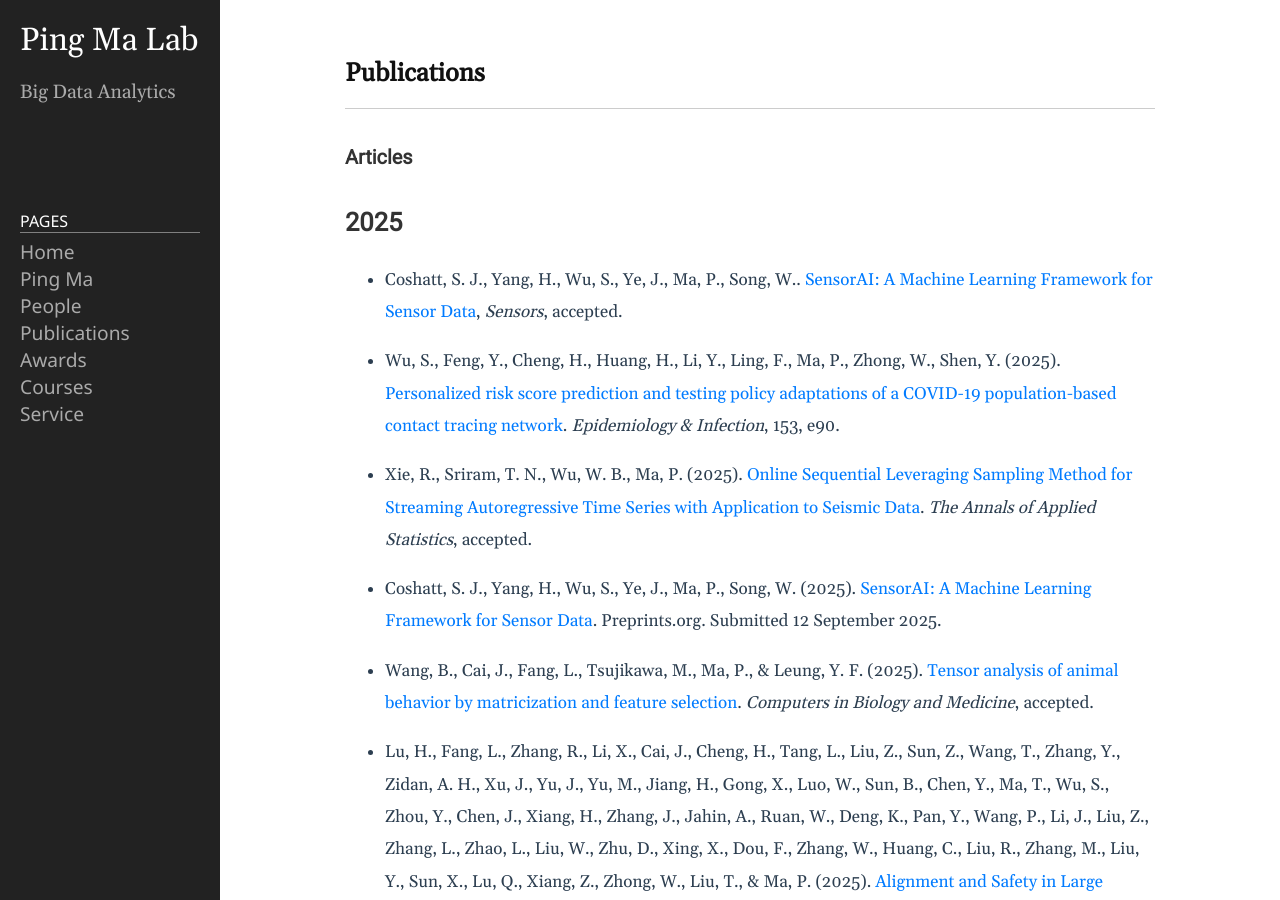
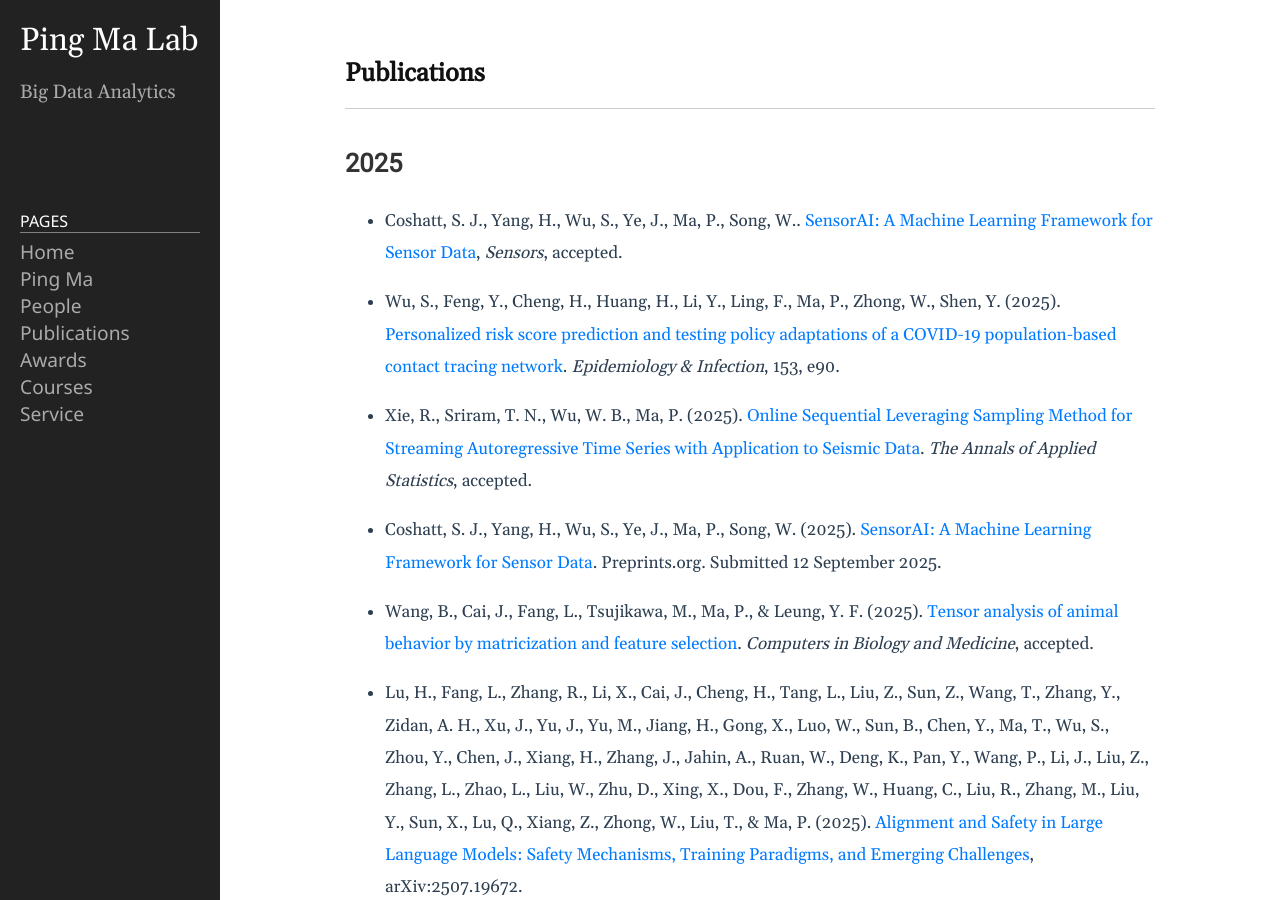
Before and after one commit to BDALpingio/BDALpingio.github.io, a Jekyll site: the page built from 3_publications.md, in a window 1280 px wide and 900 px high. Built offline with Jekyll 4.4.1, drawn with Linux system fonts in a browser that asks for light colours.

Commit message:
Update 3_publications.md

```diff
--- a/3_publications.md
+++ b/3_publications.md
@@ -3,9 +3,6 @@ layout: page
 title: Publications
 permalink: /3_publications/
 ---
-
-### Articles
-
 
 ## 2025
 - Coshatt, S. J., Yang, H., Wu, S., Ye, J., Ma, P., Song, W.. [SensorAI: A Machine Learning Framework for Sensor Data](https://www.preprints.org/manuscript/202509.1187/v1), _Sensors_, accepted.
```
